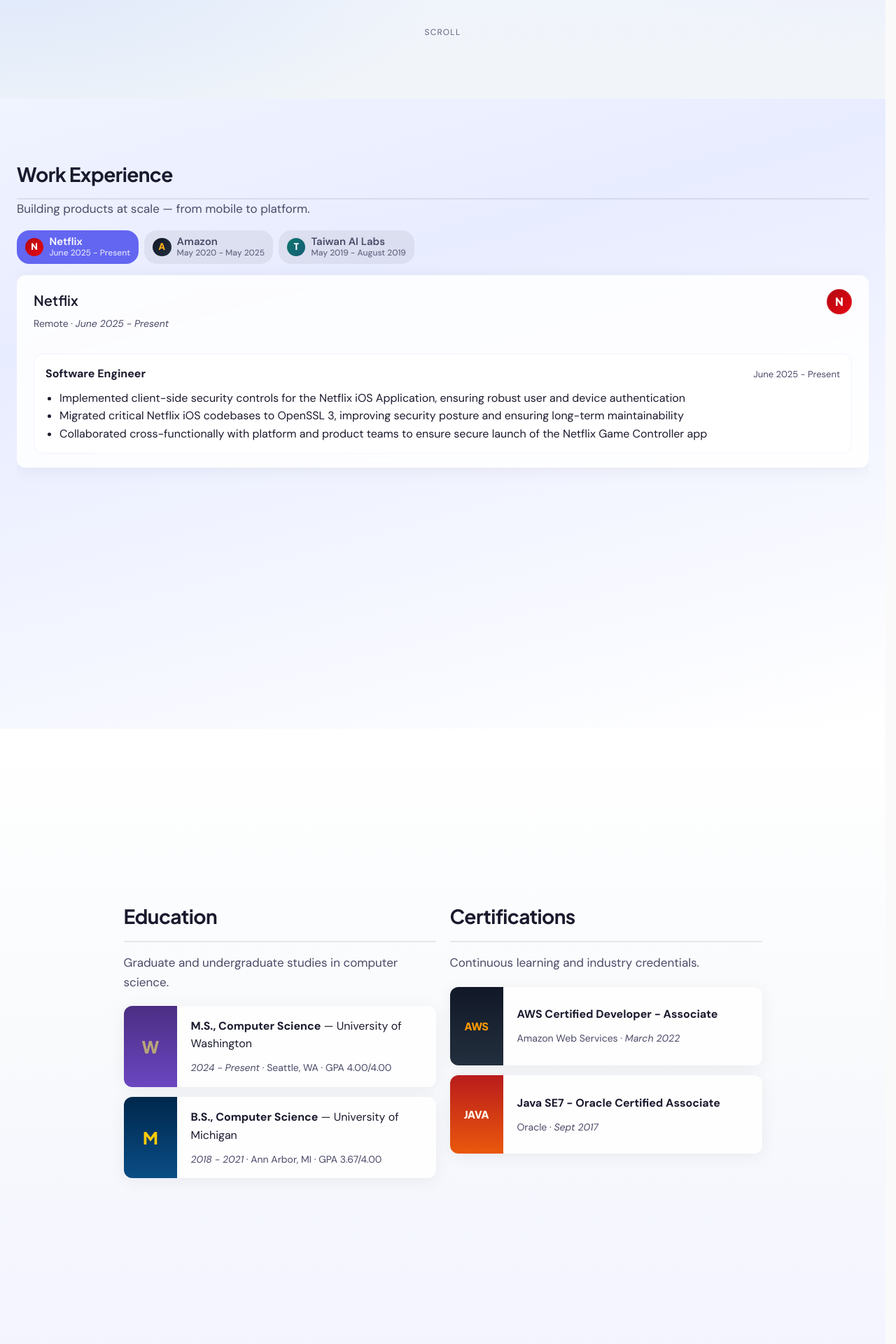
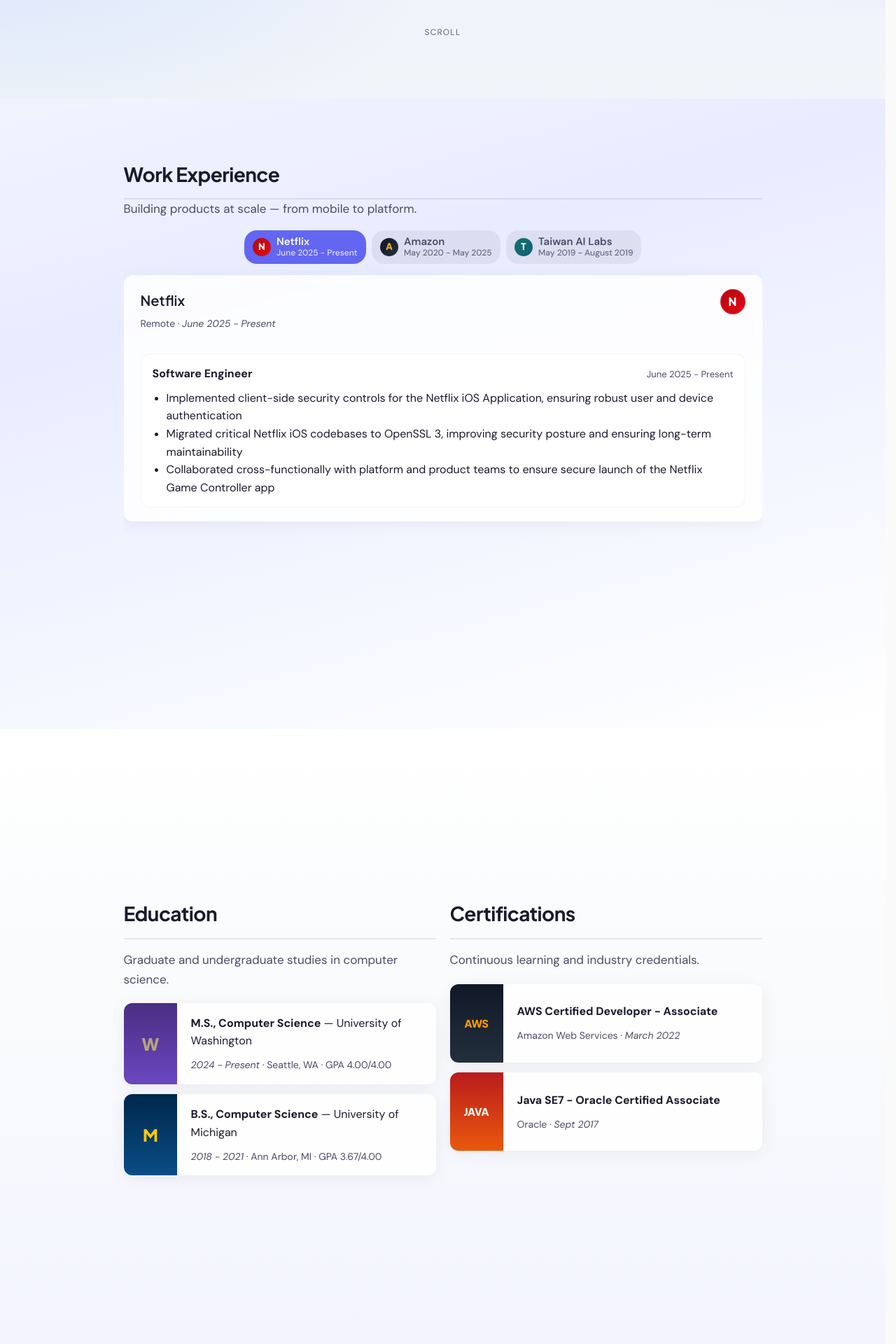
Before and after one commit to wxllchxn/wxllchxn.github.io, a Jekyll site: the page built from index.md, in a window 1280 px wide. Shown: the part 812-2732 px from the top of the page at 70% size. Built offline with Jekyll 4.4.1, drawn with Linux system fonts in a browser that asks for light colours.

Commit message:
UI bugfixes

```diff
--- a/_sass/site.scss
+++ b/_sass/site.scss
@@ -393,19 +393,11 @@ body.site-body {
   padding-top: calc(#{$nav-height} + 0.85rem);
   padding-bottom: 1.75rem;
   min-width: 0;
-  max-width: 100%;
-  width: 100%;
   box-sizing: border-box;
 }
 
 #work .section-tagline {
   margin-bottom: 1rem;
-}
-
-#work .section-inner > h2 {
-  width: 100%;
-  max-width: 100%;
-  box-sizing: border-box;
 }
 
 #work .work-tabs {
@@ -435,6 +427,7 @@ body.site-body {
   gap: 0.5rem;
   flex-wrap: wrap;
   margin-bottom: 1rem;
+  justify-content: center;
 }
 
 #work .tab-buttons button {
@@ -629,7 +622,10 @@ body.site-body {
 }
 
 // --- Education (card-style + background) ---
+// Hash / nav: no extra scroll-margin so the section top (and ::before) meets the scrollport inset.
 #education-certifications.page-section {
+  scroll-margin-top: 0;
+
   &::before {
     content: "";
     position: absolute;
@@ -646,7 +642,8 @@ body.site-body {
   min-height: calc(100dvh - #{$nav-height});
   display: flex;
   align-items: center;
-  padding-top: calc(#{$nav-height} + 1rem);
+  // Match work: one nav clearance (scroll-padding handles hash targets separately).
+  padding-top: calc(#{$nav-height} + 0.5rem);
   padding-bottom: 1.75rem;
 }
 
@@ -751,6 +748,8 @@ body.site-body {
 
 // --- Contact (accent section) ---
 #contact.page-section {
+  scroll-margin-top: 0;
+
   &::before {
     content: "";
     position: absolute;
@@ -875,7 +874,7 @@ body.site-body {
   }
 
   #work.page-section {
-    scroll-snap-align: none;
+    scroll-snap-align: start;
     scroll-snap-stop: normal;
     overscroll-behavior-y: contain;
   }
@@ -986,6 +985,7 @@ body.site-body {
     width: auto;
     flex-shrink: 0;
     align-self: flex-start;
+    justify-content: flex-start;
   }
 
   #work .tab-buttons button {
@@ -1032,7 +1032,7 @@ body.site-body {
 
   .split-section-grid {
     grid-template-columns: 1fr;
-    gap: 0.75rem;
+    gap: 1.25rem;
   }
 
   #education-certifications .split-section-column > .section-tagline {
@@ -1040,7 +1040,7 @@ body.site-body {
   }
 
   .split-section-column:last-child {
-    padding-top: 0.65rem;
+    padding-top: 1rem;
     border-top: 1px solid rgba(0, 0, 0, 0.08);
   }
 
@@ -1088,16 +1088,49 @@ body.site-body {
   }
 
   #education-certifications.page-section {
-    min-height: auto;
+    min-height: 100vh;
+    min-height: 100dvh;
+    width: 100%;
+    box-sizing: border-box;
   }
 
   #education-certifications .section-inner {
-    align-items: flex-start;
-    min-height: 0;
+    align-items: stretch;
+    align-self: stretch;
+    flex: 1 1 auto;
+    display: flex;
+    flex-direction: column;
+    width: 100%;
+    max-width: none;
+    margin-left: 0;
+    margin-right: 0;
+    min-height: calc(100vh - #{$nav-height});
+    min-height: calc(100dvh - #{$nav-height});
+    box-sizing: border-box;
     padding-top: calc(#{$nav-height} + 0.45rem);
-    padding-bottom: 1rem;
-    padding-left: 1rem;
-    padding-right: 1rem;
+    padding-bottom: 1.25rem;
+    padding-left: 1.25rem;
+    padding-right: 1.25rem;
+  }
+
+  #contact.page-section {
+    min-height: 100vh;
+    min-height: 100dvh;
+    width: 100%;
+    box-sizing: border-box;
+  }
+
+  #contact .section-inner {
+    flex: 1 1 auto;
+    width: 100%;
+    max-width: none;
+    margin-left: 0;
+    margin-right: 0;
+    min-height: calc(100vh - #{$nav-height});
+    min-height: calc(100dvh - #{$nav-height});
+    box-sizing: border-box;
+    padding-left: 1.25rem;
+    padding-right: 1.25rem;
   }
 }
 
```
